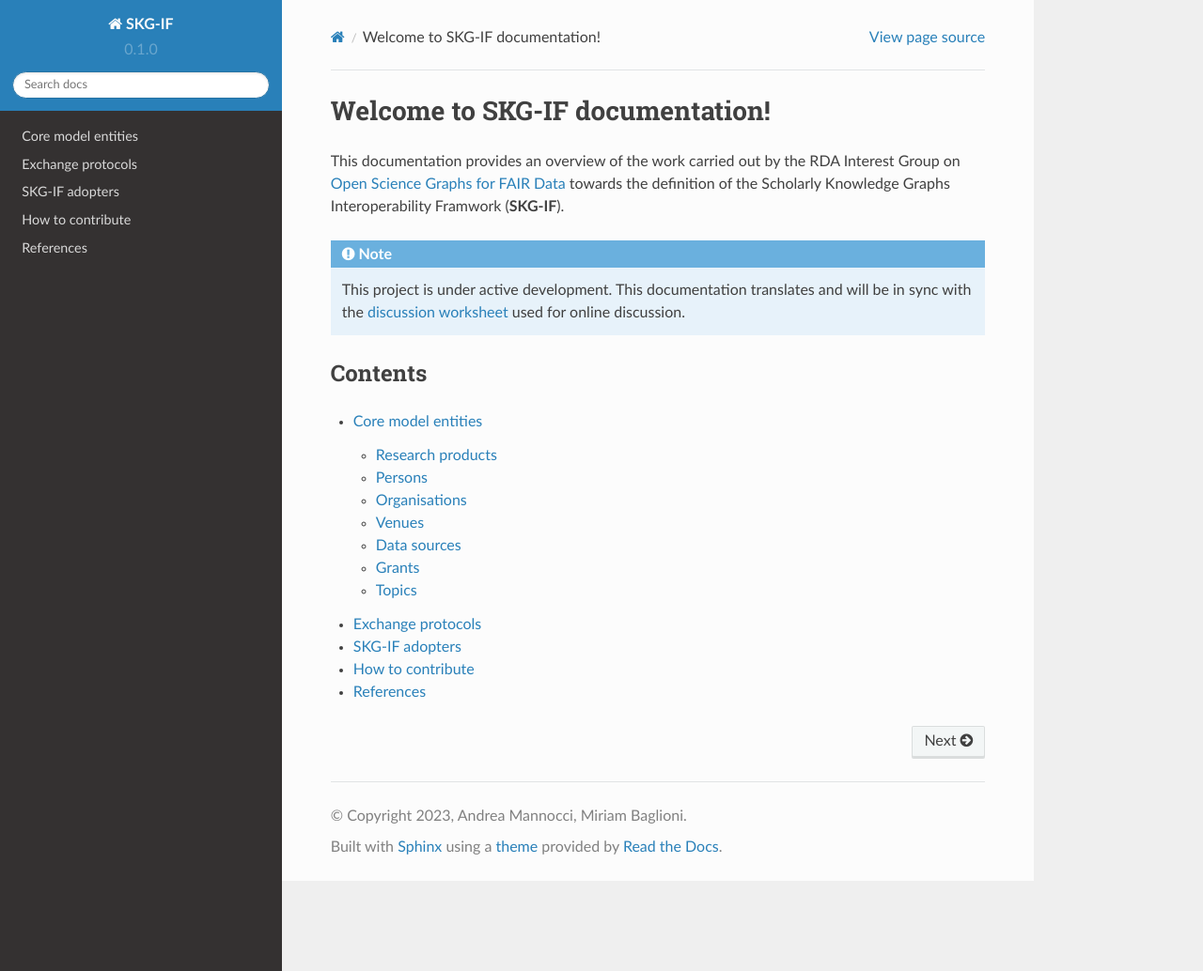
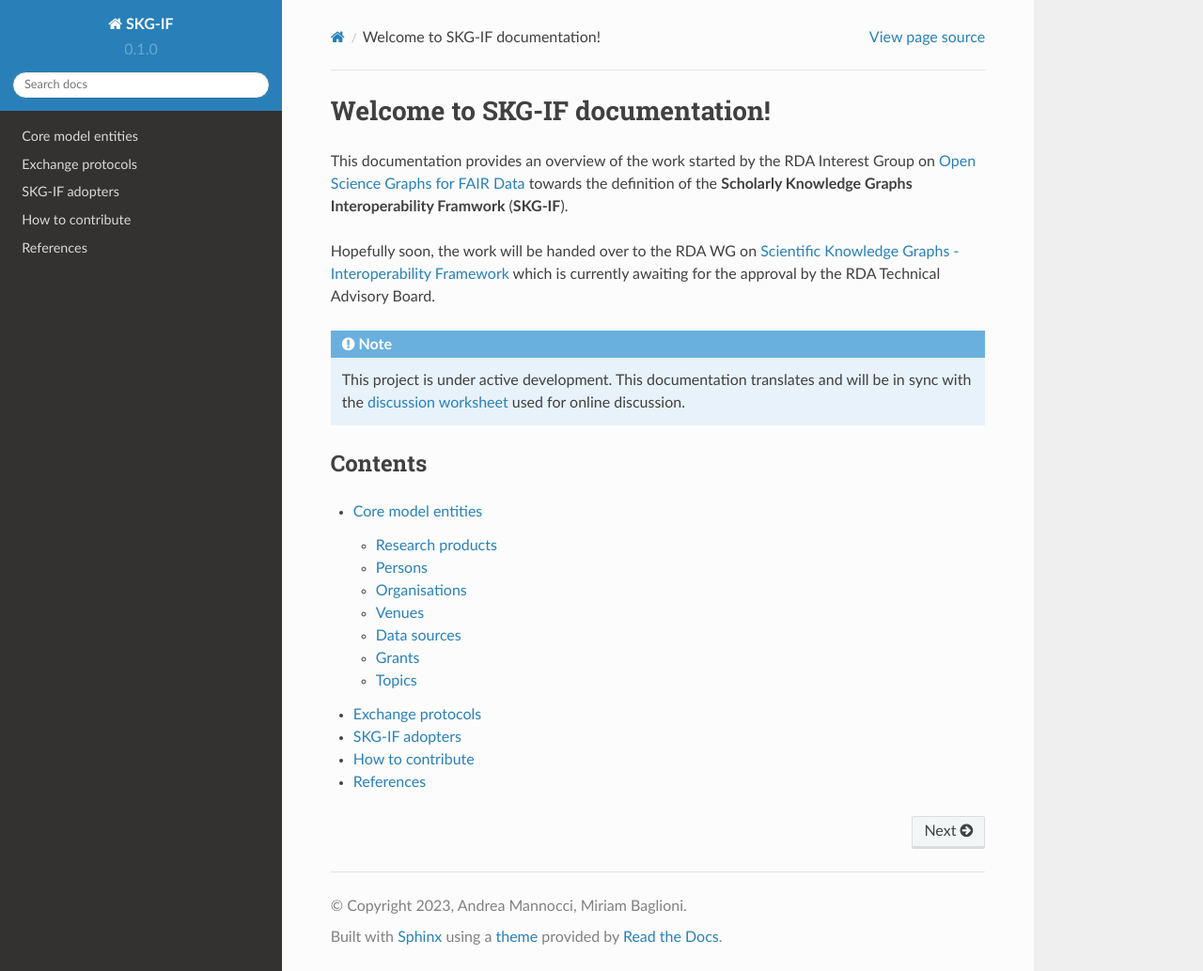
Before and after one commit to andremann/SKG-IF, a Sphinx documentation site: the page built from docs/source/index.rst, in a window 1280 px wide and 1034 px high. Shown: the whole window at 94% size. Built offline with Sphinx 7.4.7 and the Read the Docs theme 2.0.0, drawn with Linux system fonts in a browser that asks for light colours.

Commit message:
added comment

```diff
--- a/docs/source/index.rst
+++ b/docs/source/index.rst
@@ -1,9 +1,12 @@
 Welcome to SKG-IF documentation!
 ===================================
 
-This documentation provides an overview of the work carried out by the RDA Interest Group on
+This documentation provides an overview of the work started by the RDA Interest Group on
 `Open Science Graphs for FAIR Data <https://rd-alliance.org/groups/open-science-graphs-fair-data-ig>`_
-towards the definition of the Scholarly Knowledge Graphs Interoperability Framwork (**SKG-IF**).
+towards the definition of the **Scholarly Knowledge Graphs Interoperability Framwork** (**SKG-IF**).
+
+Hopefully soon, the work will be handed over to the RDA WG on `Scientific Knowledge Graphs - Interoperability Framework <https://www.rd-alliance.org/groups/scientific-knowledge-graphs-interoperability-framework-skg-if-wg>`_
+which is currently awaiting for the approval by the RDA Technical Advisory Board.
 
 .. note::
    This project is under active development.
```
